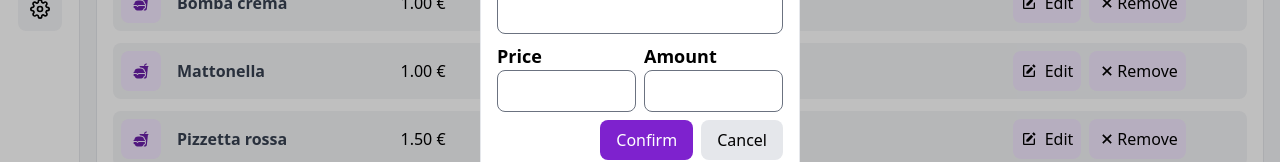
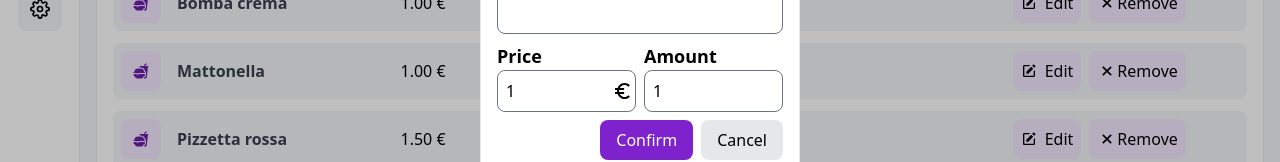
Before and after one commit to Pippopad/foodie, a Next.js app: page /items in a window 1280 px wide. Both pictures are taken after a click on the button "Add". Shown: the part 358-520 px from the top of the page. Built offline with nearby package versions, Linux system fonts and the light colour scheme.

Commit message:
Small fixes

```diff
--- a/app/items/page.tsx
+++ b/app/items/page.tsx
@@ -6,6 +6,7 @@ import { FaPlus } from "react-icons/fa";
 import { BiSolidEdit } from "react-icons/bi";
 import { GrFormClose } from "react-icons/gr";
 import { IoFastFood } from "react-icons/io5";
+import { BiEuro } from "react-icons/bi";
 
 import { dd_items } from "@/data/data";
 import Modal from "@/components/Modal";
@@ -94,16 +95,25 @@ const Items = () => {
           <div className="my-2 grid grid-cols-2 gap-2">
             <div>
               <p className="font-bold text-lg">Price</p>
-              <input
-                type="text"
-                className="border border-gray-500 rounded-lg p-2 text-md w-full focus:outline-none"
-              />
+              <div className="border border-gray-500 flex items-center rounded-lg">
+                <input
+                  type="number"
+                  className="rounded-lg p-2 pr-1 w-full focus:outline-none"
+                  defaultValue={1.0}
+                  min={0.1}
+                  step={0.05}
+                />
+                <BiEuro size={30} />
+              </div>
             </div>
             <div>
               <p className="font-bold text-lg">Amount</p>
               <input
-                type="text"
+                type="number"
                 className="border border-gray-500 rounded-lg p-2 text-md w-full focus:outline-none"
+                defaultValue={1}
+                min={1}
+                step={1}
               />
             </div>
           </div>
@@ -139,24 +149,31 @@ const Items = () => {
             <input
               type="text"
               className="border border-gray-500 rounded-lg p-2 text-md w-full focus:outline-none"
-              value={editItemModalData["name"]}
+              defaultValue={editItemModalData["name"]}
             />
           </div>
           <div className="my-2 grid grid-cols-2 gap-2">
             <div>
               <p className="font-bold text-lg">Price</p>
-              <input
-                type="text"
-                className="border border-gray-500 rounded-lg p-2 text-md w-full focus:outline-none"
-                value={editItemModalData["price"]}
-              />
+              <div className="border border-gray-500 flex items-center rounded-lg">
+                <input
+                  type="number"
+                  className="rounded-lg p-2 pr-1 w-full focus:outline-none"
+                  defaultValue={editItemModalData["price"]?.toFixed(2)}
+                  min={0.1}
+                  step={0.05}
+                />
+                <BiEuro size={30} />
+              </div>
             </div>
             <div>
               <p className="font-bold text-lg">Amount</p>
               <input
-                type="text"
+                type="number"
                 className="border border-gray-500 rounded-lg p-2 text-md w-full focus:outline-none"
-                value={editItemModalData["amount"]}
+                defaultValue={editItemModalData["amount"]}
+                min={1}
+                step={1}
               />
             </div>
           </div>
```
